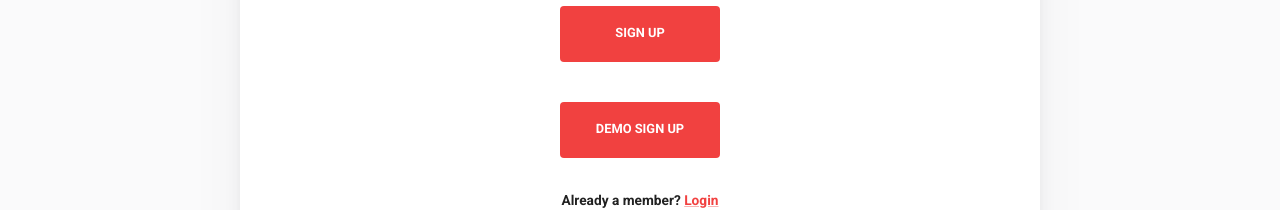
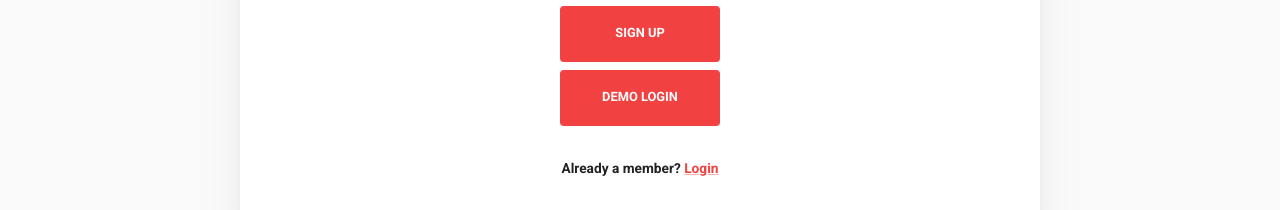
Before and after one commit to kevin-06-huang/petsitter-project, a React (Create React App) app in the folder client/: page /signup in a window 1280 px wide. Shown: the part 638-848 px from the top of the page. Built offline with nearby package versions, Linux system fonts and the light colour scheme; no server answers.

Commit message:
updated the demo user button on login and signup page

```diff
--- a/client/src/pages/Login/Login.tsx
+++ b/client/src/pages/Login/Login.tsx
@@ -36,7 +36,7 @@ export default function Login(): JSX.Element {
     <PageContainer>
       <AuthPageWrapper header="Log in">
         <LoginForm handleSubmit={handleSubmit} />
-        <DemoLoginButton handleSubmit={handleSubmit} />
+        <DemoLoginButton />
         <AuthPageFooter text="Not a member?" anchorText="Sign up" anchorTo="/signup" />
       </AuthPageWrapper>
     </PageContainer>
--- a/client/src/pages/Login/LoginForm/DemoLoginButton.tsx
+++ b/client/src/pages/Login/LoginForm/DemoLoginButton.tsx
@@ -4,28 +4,29 @@ import CircularProgress from '@mui/material/CircularProgress';
 import { Formik, FormikHelpers } from 'formik';
 import * as Yup from 'yup';
 import useStyles from './useStyles';
-import FormInput from '../../../components/FormInput/FormInput';
-
-interface Props {
-  handleSubmit: (
-    {
-      email,
-      password,
-    }: {
-      email: string;
-      password: string;
-    },
-    {
-      setStatus,
-      setSubmitting,
-    }: FormikHelpers<{
-      email: string;
-      password: string;
-    }>,
-  ) => void;
-}
-
-export default function DemoLoginButton({ handleSubmit }: Props): JSX.Element {
+import login from '../../../helpers/APICalls/login';
+import { useAuth } from '../../../context/useAuthContext';
+import { useSnackBar } from '../../../context/useSnackbarContext';
+export default function DemoLoginButton(): JSX.Element {
+  const { updateLoginContext } = useAuth();
+  const { updateSnackBarMessage } = useSnackBar();
+  const handleSubmit = (
+    { email, password }: { email: string; password: string },
+    { setSubmitting }: FormikHelpers<{ email: string; password: string }>,
+  ) => {
+    login(email, password).then((data) => {
+      if (data.error) {
+        setSubmitting(false);
+        updateSnackBarMessage(data.error.message);
+      } else if (data.success) {
+        updateLoginContext(data.success);
+      } else {
+        console.error({ data });
+        setSubmitting(false);
+        updateSnackBarMessage('An unexpected error occurred. Please try again');
+      }
+    });
+  };
   const classes = useStyles();
 
   return (
@@ -36,9 +37,9 @@ export default function DemoLoginButton({ handleSubmit }: Props): JSX.Element {
       }}
       onSubmit={handleSubmit}
     >
-      {({ handleSubmit, handleChange, values, touched, errors, isSubmitting }) => (
-        <form onSubmit={handleSubmit} className={classes.form} noValidate>
-          <Box textAlign="center" marginTop={5}>
+      {({ handleSubmit, isSubmitting }) => (
+        <form onSubmit={handleSubmit} className={classes.demoForm} noValidate>
+          <Box textAlign="center" marginTop={0}>
             <Button
               type="submit"
               size="large"
--- a/client/src/pages/Login/LoginForm/useStyles.ts
+++ b/client/src/pages/Login/LoginForm/useStyles.ts
@@ -3,6 +3,10 @@ import { makeStyles } from '@mui/styles';
 
 const useStyles = makeStyles((theme: Theme) => ({
   form: {
+    width: '100%', // Fix IE 11 issue.
+    marginTop: theme.spacing(1),
+  },
+  demoForm: {
     width: '100%', // Fix IE 11 issue.
     marginTop: theme.spacing(1),
   },
--- a/client/src/pages/SignUp/SignUp.tsx
+++ b/client/src/pages/SignUp/SignUp.tsx
@@ -1,7 +1,7 @@
 import { FormikHelpers } from 'formik';
 import register from '../../helpers/APICalls/register';
 import SignUpForm from './SignUpForm/SignUpForm';
-import DemoSignUpButton from './SignUpForm/DemoSignUpButton';
+import DemoLoginButton from '../Login/LoginForm/DemoLoginButton';
 import { useAuth } from '../../context/useAuthContext';
 import { useSnackBar } from '../../context/useSnackbarContext';
 import AuthPageWrapper from '../../components/AuthPageWrapper/AuthPageWrapper';
@@ -37,7 +37,7 @@ export default function Register(): JSX.Element {
     <PageContainer>
       <AuthPageWrapper header="Sign up">
         <SignUpForm handleSubmit={handleSubmit} />
-        <DemoSignUpButton handleSubmit={handleSubmit} />
+        <DemoLoginButton />
         <AuthPageFooter text="Already a member?" anchorText="Login" anchorTo="/login" />
       </AuthPageWrapper>
     </PageContainer>
--- a/client/src/pages/SignUp/SignUpForm/DemoSignUpButton.tsx
+++ /dev/null
@@ -1,62 +0,0 @@
-import Button from '@mui/material/Button';
-import Box from '@mui/material/Box';
-import CircularProgress from '@mui/material/CircularProgress';
-import { Formik, FormikHelpers } from 'formik';
-import * as Yup from 'yup';
-import useStyles from './useStyles';
-
-interface Props {
-  handleSubmit: (
-    {
-      name,
-      email,
-      password,
-    }: {
-      email: string;
-      password: string;
-      name: string;
-    },
-    {
-      setStatus,
-      setSubmitting,
-    }: FormikHelpers<{
-      email: string;
-      password: string;
-      name: string;
-    }>,
-  ) => void;
-}
-
-const DemoSignUpButton = ({ handleSubmit }: Props): JSX.Element => {
-  const classes = useStyles();
-
-  return (
-    <Formik
-      initialValues={{
-        email: 'hery@gmail.com',
-        password: '123456',
-        name: 'hery',
-      }}
-      onSubmit={handleSubmit}
-    >
-      {({ handleSubmit, isSubmitting }) => (
-        <form onSubmit={handleSubmit} className={classes.form} noValidate>
-          <Box textAlign="center" marginTop={5}>
-            <Button
-              type="submit"
-              size="large"
-              variant="contained"
-              color="primary"
-              className={classes.submit}
-              disableElevation
-            >
-              {isSubmitting ? <CircularProgress style={{ color: 'white' }} /> : 'Demo Sign up'}
-            </Button>
-          </Box>
-        </form>
-      )}
-    </Formik>
-  );
-};
-
-export default DemoSignUpButton;
```
